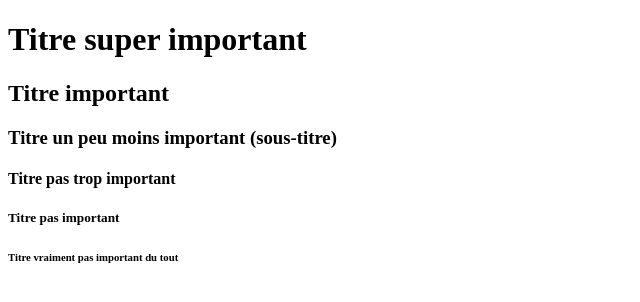
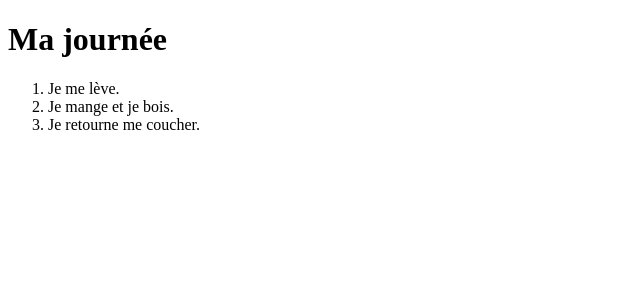
Before and after one commit to djahceen/LearHTML5, a plain HTML site: page Index.html in a window 1280 px wide. Shown: the whole page, without its empty margins (0-640 px from the left). Drawn offline with Linux system fonts and the light colour scheme.

Commit message:
Remplacez par une liste

```diff
--- a/Index.html
+++ b/Index.html
@@ -5,17 +5,17 @@
     <title> Refaire </title>
   </head>
   <body>
-    <h1>Titre super important</h1>
-
-    <h2>Titre important</h2>
-
-    <h3>Titre un peu moins important (sous-titre)</h3>
+    <h1>Ma journée</h1>
 
 
-    <h4>Titre pas trop important</h4>
+<ol>
 
-    <h5>Titre pas important</h5>
+    <li>Je me lève.</li>
 
-    <h6>Titre vraiment pas important du tout</h6>
+    <li>Je mange et je bois.</li>
+
+    <li>Je retourne me coucher.</li>
+
+</ol>
   </body>
 </html>
```
